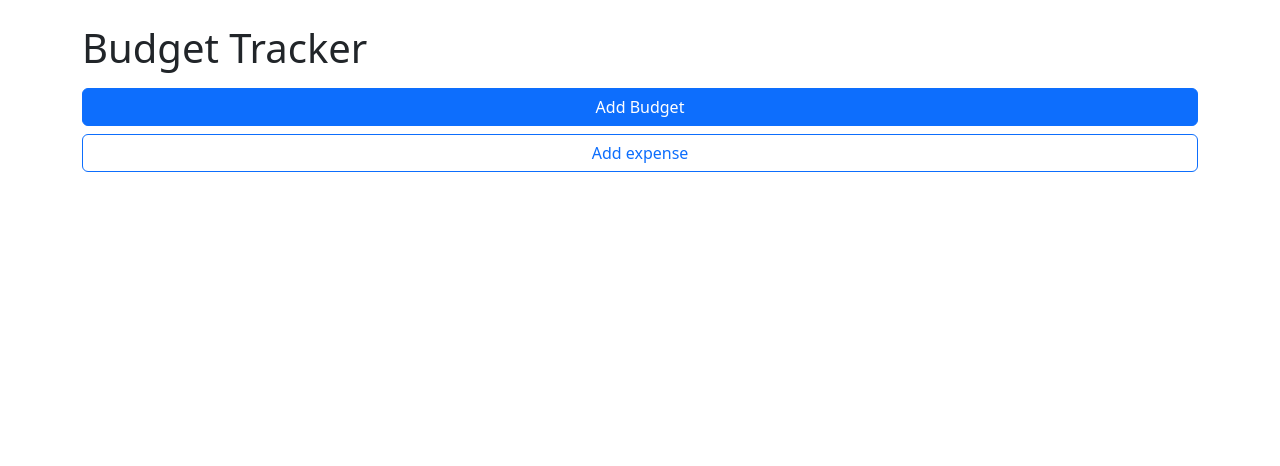
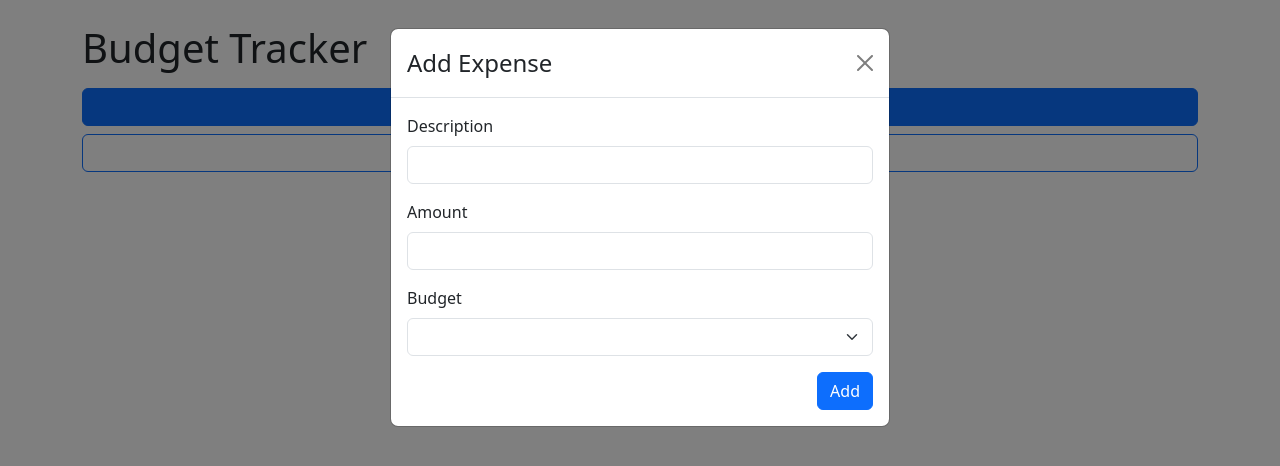
Before and after one commit to HocusP/BudgetTracker, a React (Create React App) app: page / in a window 1280 px wide. Shown: the top 466 px of the page. Built offline with nearby package versions, Linux system fonts and the light colour scheme.

Commit message:
created expenses, new expense window pops up

```diff
--- a/src/App.js
+++ b/src/App.js
@@ -3,6 +3,7 @@
 import { Stack } from 'react-bootstrap';
 import BudgetCard from './Components/BudgetCard';
 import AddBudgetModal from './Components/AddBudgetModal';
+import AddExpenseModal from './Components/AddExpenseModal';
 import { useState } from 'react';
 import { BudgetsProvider, useBudgets } from './Context/BudgetsContext';
 
@@ -47,6 +48,11 @@
         setShowAddBudgetModal(false)}
       />
 
+      <AddExpenseModal show={true}
+      //handleClose={() => setShowAddBudgetModal(false)}
+
+      />
+
     </>
   )
 }
--- /dev/null
+++ b/src/Components/AddExpenseModal.js
@@ -0,0 +1,69 @@
+import { Modal, Form, Button } from "react-bootstrap";
+import { useRef } from "react";
+import { useBudgets } from "../Context/BudgetsContext";
+
+
+export default function AddExpenseModal({ show, handleClose, defaultBudgetId }) {
+    const descRef = useRef()
+    const amountRef = useRef()
+    const budgetIdRef = useRef()
+    const { addExpense, budgets } = useBudgets()
+    function handleSubmit(e) {
+        e.preventDefault()
+        addExpense(
+            {
+                descRef: descRef.current.value,
+                amount: parseFloat(amountRef.current.value),
+                budgetId: budgetIdRef.current.value,
+            })
+        //handleClose() !Doesnt work! needs to be a fucntion but idfk how to do dat
+    }
+
+    return (
+        <Modal show={show} onHide={handleClose}>
+            <Form onSubmit={handleSubmit}>
+                <Modal.Header closeButton>
+                    <Modal.Title>Add Expense</Modal.Title>
+                </Modal.Header>
+                <Modal.Body>
+                    <Form.Group className="mb-3" controlId="description">
+                        <Form.Label>Description</Form.Label>
+                        <Form.Control
+                            ref={descRef}
+                            type="text"
+                            required />
+
+                    </Form.Group>
+                    <Form.Group className="mb-3" controlId="amount">
+                        <Form.Label>Amount</Form.Label>
+                        <Form.Control
+                            ref={amountRef}
+                            type="number"
+                            required
+                            min={0}
+                            step={0.01}
+                        />
+
+                    </Form.Group>
+                    <Form.Group className="mb-3" controlId="budgetId">
+                        <Form.Label>Budget</Form.Label>
+                        <Form.Select
+                            defaultValue={defaultBudgetId}
+                            ref={budgetIdRef}>
+                            {budgets.map(budget => (
+                                <option key={budget.id} value={budget.id}>
+                                    {budget.name}
+                                </option>
+                            ))}
+                        </Form.Select>
+                    </Form.Group>
+
+
+                    <div className="d-flex justify-content-end">
+                        <Button type="submit" variant="primary">Add</Button>
+                    </div>
+                </Modal.Body>
+            </Form>
+        </Modal>
+    );
+}
```
